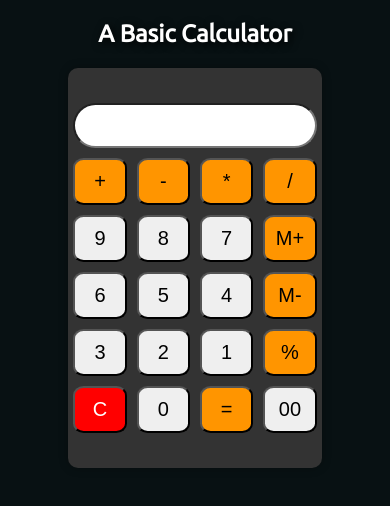
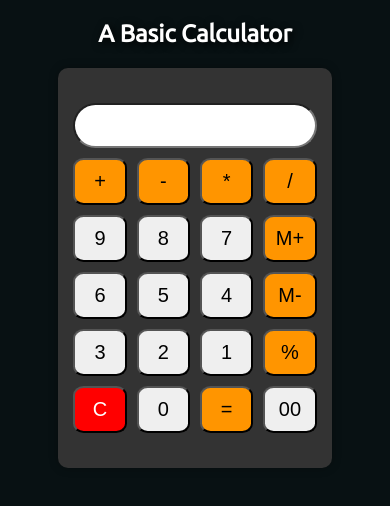
Before and after one commit to QueenlyQuester/Calculator-1, a plain HTML site: page index.html in a window 390 px wide. Drawn offline with Linux system fonts and the light colour scheme.

Commit message:
add padding in query

```diff
--- a/style.css
+++ b/style.css
@@ -96,7 +96,7 @@ button:hover{
     justify-content: center;
     height: auto;
     width: 65%;
-    padding: 35px 5px;
+    padding: 35px 15px;
     margin: auto;
     border-radius: 10px;
 	}
```
